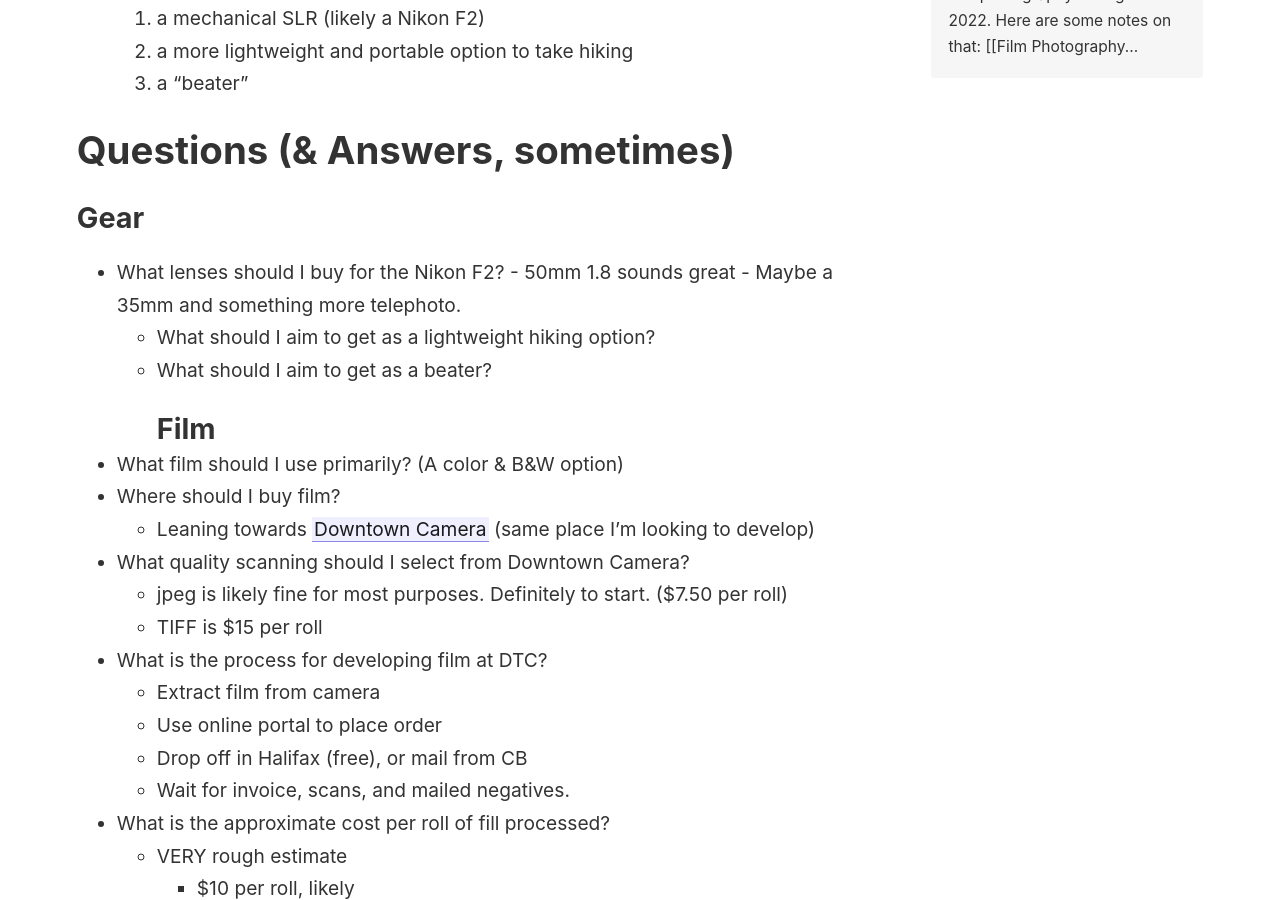
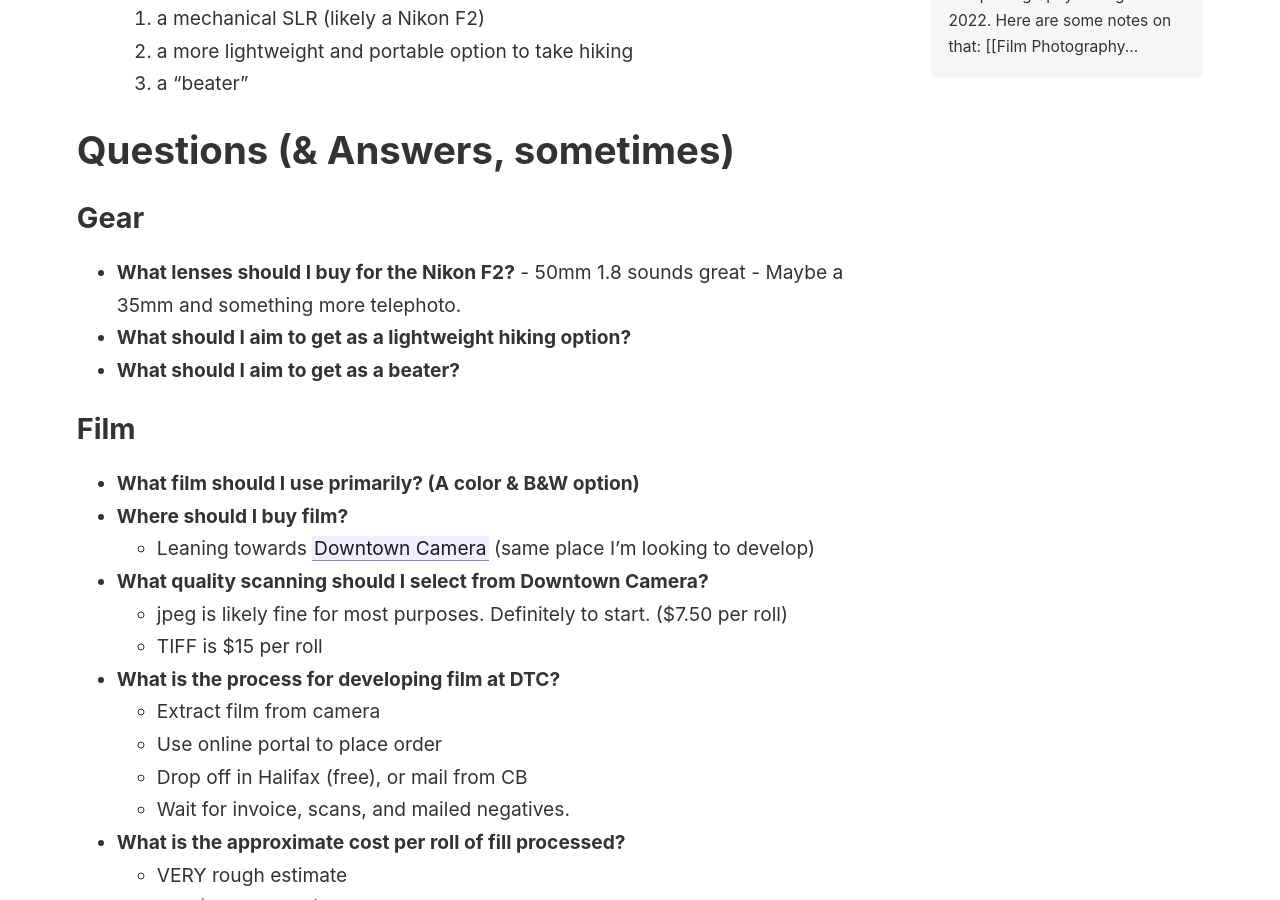
Before and after one commit to brandon-toner/brandontoner-jekyll-garden, a Jekyll site: the page built from _notes/Film Photography Questions, Answers, and Notes.md, in a window 1280 px wide and 900 px high, scrolled down 415 px. Built offline with Jekyll 4.4.1, drawn with Linux system fonts in a browser that asks for light colours.

Commit message:
Update content

```diff
--- a/_notes/Film Photography Questions, Answers, and Notes.md
+++ b/_notes/Film Photography Questions, Answers, and Notes.md
@@ -7,24 +7,25 @@
 
 # Questions (& Answers, sometimes)
 ## Gear
-- What lenses should I buy for the Nikon F2?
+- **What lenses should I buy for the Nikon F2?**
 		- 50mm 1.8 sounds great
 		- Maybe a 35mm and something more telephoto.
-	- What should I aim to get as a lightweight hiking option?
-	- What should I aim to get as a beater?
+- **What should I aim to get as a lightweight hiking option?**
+- **What should I aim to get as a beater?**
+
 ## Film
-- What film should I use primarily? (A color & B&W option)
-- Where should I buy film?
+- **What film should I use primarily? (A color & B&W option)**
+- **Where should I buy film?**
 	- Leaning towards [[Downtown Camera]] (same place I'm looking to develop)
-- What quality scanning should I select from Downtown Camera?
+- **What quality scanning should I select from Downtown Camera?**
 	- jpeg is likely fine for most purposes. Definitely to start. ($7.50 per roll)
 	- TIFF is $15 per roll
-- What is the process for developing film at DTC?
+- **What is the process for developing film at DTC?**
 	- Extract film from camera
 	- Use online portal to place order
 	- Drop off in Halifax (free), or mail from CB
 	- Wait for invoice, scans, and mailed negatives.
-- What is the approximate cost per roll of fill processed?
+- **What is the approximate cost per roll of fill processed?**
 	- VERY rough estimate
 		- $10 per roll, likely
 		- $15 ish for processing.
@@ -39,20 +40,20 @@
 			- This sounds a bit complicated... later.
 		- Wait until I have several rolls to save on shipping costs.
 	- Call it ~$1/photo
-- What is the processing time at DTC?
+- **What is the processing time at DTC?**
 	- About a week from when they get the film.
-- How should I store film?
+- **How should I store film?**
 	- Undeveloped vs Developed: Is there a storage difference?
 	- How important is proper storage?
 	- Some people keep it in the freezer, is this a good idea?
-- How long does film last before expiry?
+- **How long does film last before expiry?**
 	- Is expired film still usable?
-- How do I scan or print from negatives?
+- **How do I scan or print from negatives?**
 
 ## Scanning
-- How much is involved in home scanning?
-- What gear is required?
-- How much time does home scanning take?
+- **How much is involved in home scanning?**
+- **What gear is required?**
+- **How much time does home scanning take?**
 
 ## Resources
 - Friends
```
